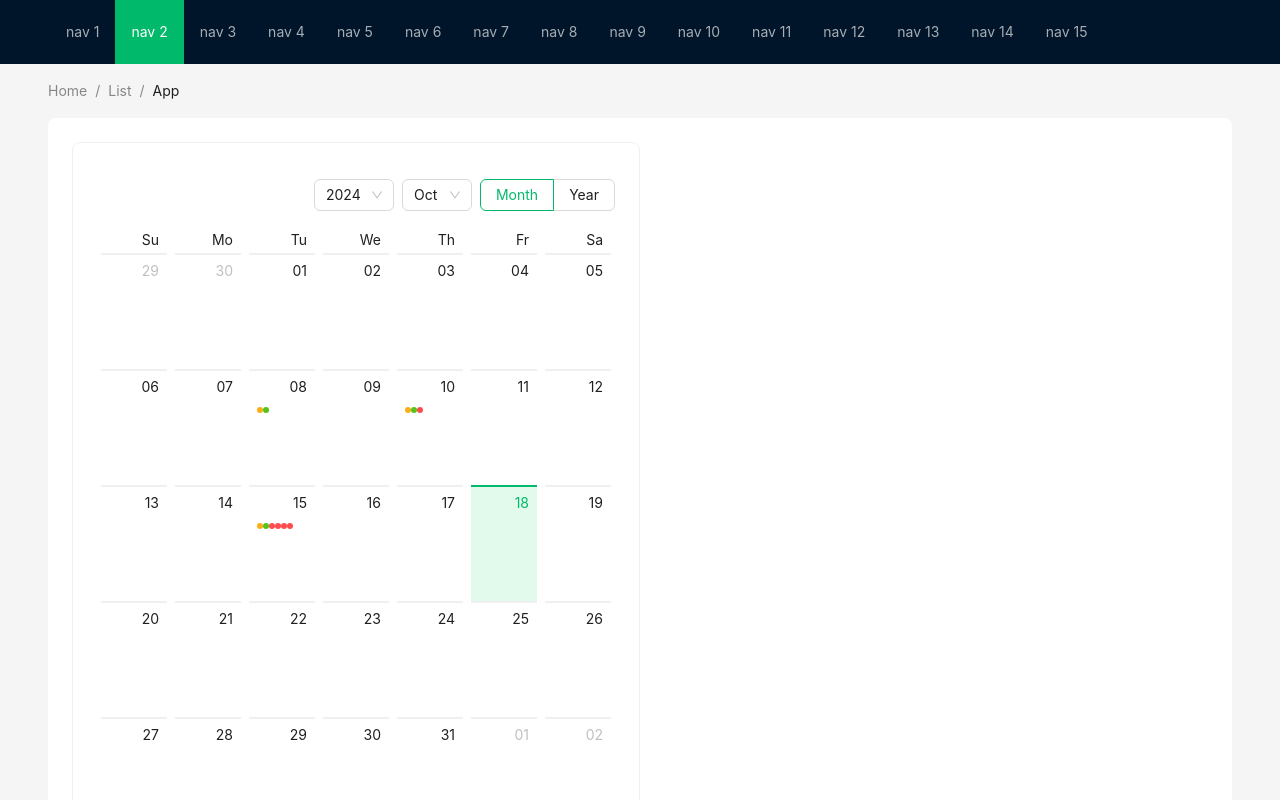
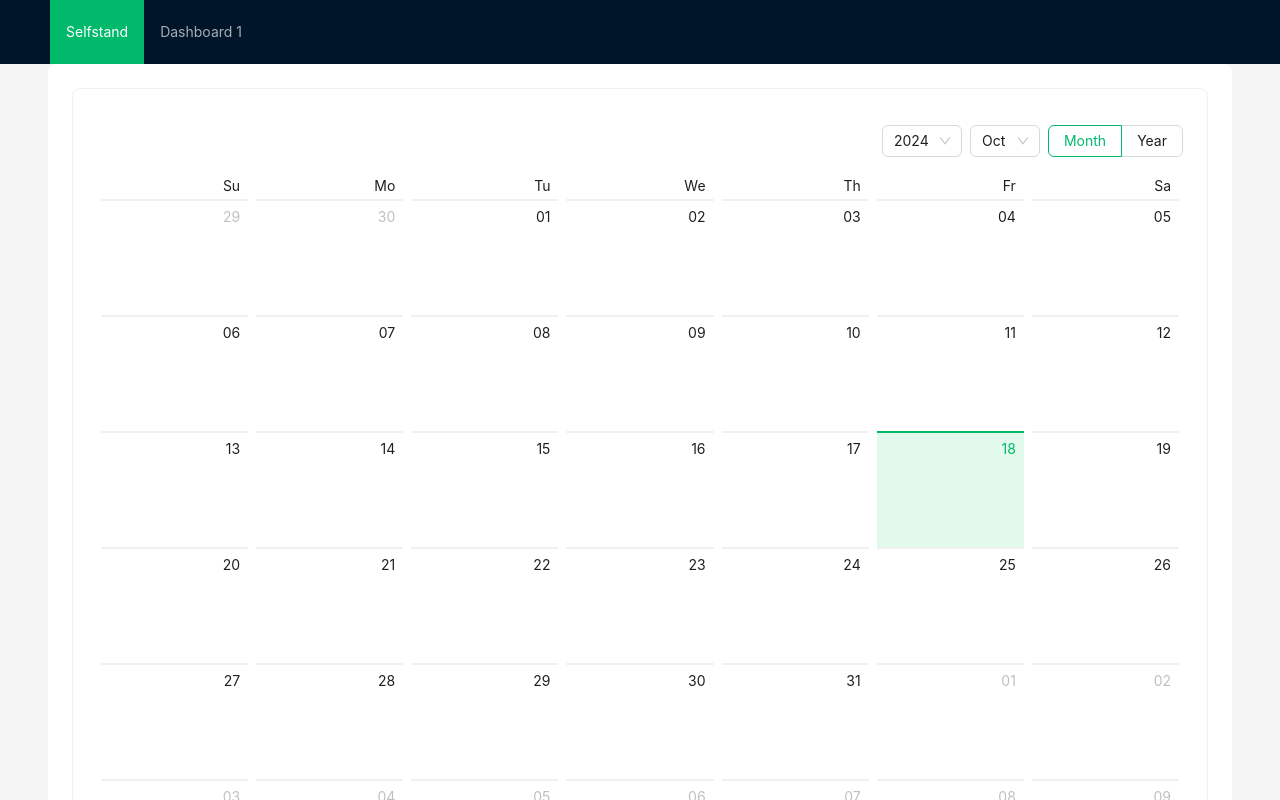
Before and after one commit to raajon/collabothon-widget, a React (Create React App) app: page / in a window 1280 px wide. Shown: the top 800 px of the page. Built offline with nearby package versions, Linux system fonts and the light colour scheme.

Commit message:
dashboards

```diff
--- a/src/App.tsx
+++ b/src/App.tsx
@@ -11,6 +11,7 @@ const App: React.FC = () => (
       <Routes>
         <Route path="/" element={<PageLayout/>}>
           <Route index element={<Dashboard/>} />
+          <Route path="/dashboard/:id" element={<Dashboard />} />
           <Route path="sandbox" element={<Sandbox />} />
           <Route path="*" element={<Sandbox />} />
         </Route>
--- /dev/null
+++ b/src/assets/dashbordsConfig.json
@@ -0,0 +1,15 @@
+[
+    {
+        "title":"Selfstand",
+        "widgets":[
+            [{"type":"calendar"}]
+        ]
+    },
+    {
+        "title":"Dashboard 1",
+        "widgets":[
+            [{"type":"calendar"}, {"type":"calendar"}],
+            []
+        ]
+    }
+]
--- /dev/null
+++ b/src/lib/Widget.tsx
@@ -0,0 +1,23 @@
+import React from 'react';
+import WidgetBorder from './WidgetBorder';
+import { Calendar } from 'antd';
+
+const Widget = ({type}:Props) =>{
+
+    let widget = <div>widget not found</div>
+    if(type='calendar'){
+        widget = <Calendar />
+    }
+
+    return(
+        <WidgetBorder>
+            {widget}
+        </WidgetBorder>
+    )
+}
+
+interface Props{
+    type: string
+}
+
+export default Widget;
--- a/src/page/Dashboard.tsx
+++ b/src/page/Dashboard.tsx
@@ -1,18 +1,19 @@
-import { Col, Row } from 'antd';
 import React from 'react';
 import CalendarWidget from '../widgets/calendar/CalendarWidget';
+import { useParams } from 'react-router-dom';
+import { Col, Row } from 'antd';
+import dashboards from '../assets/dashbordsConfig.json'
+import Widget from '../lib/Widget';
 
 const Dashboard = () =>{
 
-    const dashboard = [
-        [<CalendarWidget />],
-        []
-    ]
+    const { id } = useParams();
+    const widgets = dashboards[Number(id) | 0].widgets;
 
     return(
         <Row>
-            {dashboard.map(c=>(
-                <Col span={24/dashboard.length}>{c[0]}</Col>
+            {widgets.map((col,i)=>(
+                <Col key={i} span={24/widgets.length}>{col.map((w,j)=> <Widget key={j} {...w}/>)}</Col>
             ))}
         </Row>
     )
--- a/src/page/PageLayout.tsx
+++ b/src/page/PageLayout.tsx
@@ -1,19 +1,25 @@
 import React, { ReactElement } from 'react';
-import { Breadcrumb, Layout, Menu, theme } from 'antd';
-import { Outlet } from 'react-router-dom';
+import { Layout, Menu, theme } from 'antd';
+import { Outlet, useNavigate } from 'react-router-dom';
+import dashboards from '../assets/dashbordsConfig.json'
+
 
 const { Header, Content, Footer } = Layout;
 
 const PageLayout = ({  }: Props) =>{
 
+    const navigate = useNavigate();
+
     const {
         token: { colorBgContainer, borderRadiusLG },
       } = theme.useToken();
 
-    const items = new Array(15).fill(null).map((_, index) => ({
-        key: index + 1,
-        label: `nav ${index + 1}`,
+    const items = new Array(dashboards.length).fill(null).map((_, index) => ({
+        key: index,
+        label: dashboards[index].title,
       }));
+
+
 
     return (
         <Layout style={{width:'100%', minHeight:'100%', position:'absolute'}}>
@@ -22,19 +28,14 @@ const PageLayout = ({  }: Props) =>{
                 <Menu
                     theme="dark"
                     mode="horizontal"
-                defaultSelectedKeys={['2']}
+                    defaultSelectedKeys={['0']}
                     items={items}
                     style={{ flex: 1, minWidth: 0 }}
+                    onSelect={(d)=>navigate('/dashboard/'+d.key)}
                 />
             </Header>
             <Content style={{ padding: '0 48px' }}>
-                <Breadcrumb style={{ margin: '16px 0' }}>
-                <Breadcrumb.Item>Home</Breadcrumb.Item>
-                <Breadcrumb.Item>List</Breadcrumb.Item>
-                <Breadcrumb.Item>App</Breadcrumb.Item>
-                </Breadcrumb>
-                <div
-                style={{
+                <div style={{
                         background: colorBgContainer,
                         minHeight: 280,
                         padding: 24,
--- a/src/widgets/calendar/CalendarWidget.tsx
+++ b/src/widgets/calendar/CalendarWidget.tsx
@@ -84,10 +84,10 @@ const CalendarWidget = () =>{
         return info.originNode;
       };
 
+      const header = () => (<div>dupa</div>)
+
     return(
-        <WidgetBorder>
-            <Calendar cellRender={cellRender}/>
-        </WidgetBorder>
+        <Calendar cellRender={cellRender} headerRender={header}/>
     )
 }
 
```
Lines whose indentation alone changed are shown as unchanged.
